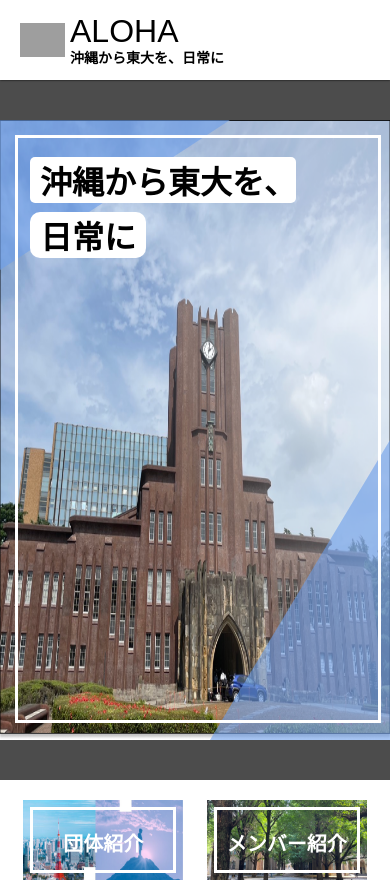
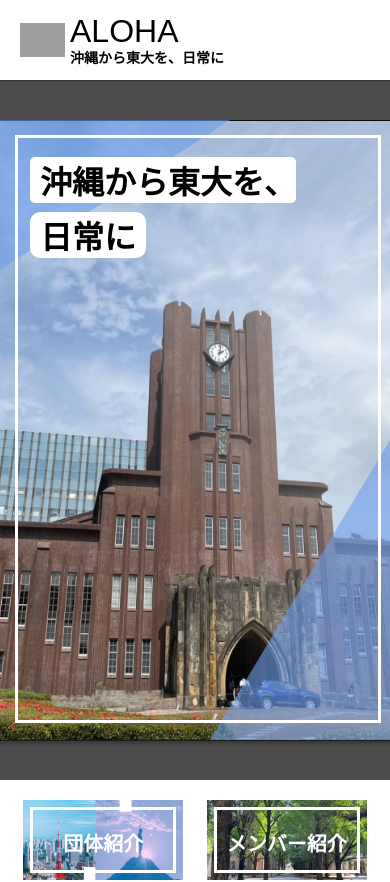
Before and after one commit to ReoYabiku/aloha-hp-next, a Next.js app: page / in a window 390 px wide. Shown: the top 882 px of the page. Built offline with nearby package versions, Linux system fonts and the light colour scheme; grey boxes are pictures that could not be loaded.

Commit message:
SPでトップ画像の歪みをなくす

```diff
--- a/app/(user)/(top)/FirstView.module.css
+++ b/app/(user)/(top)/FirstView.module.css
@@ -89,6 +89,8 @@
 
 	.imageSP {
 		display: block;
+		width: 100%;
+		object-fit: cover;
 	}
 
 	.border {
--- a/app/(user)/(top)/FirstView.tsx
+++ b/app/(user)/(top)/FirstView.tsx
@@ -15,7 +15,8 @@ const FirstView = () => {
 			<Image
 				className={style.imageSP}
 				src={firstViewSPPic}
-				fill={true}
+				// fill={true}
+				height={627}
 				alt='安田講堂'
 			/>
 
```
